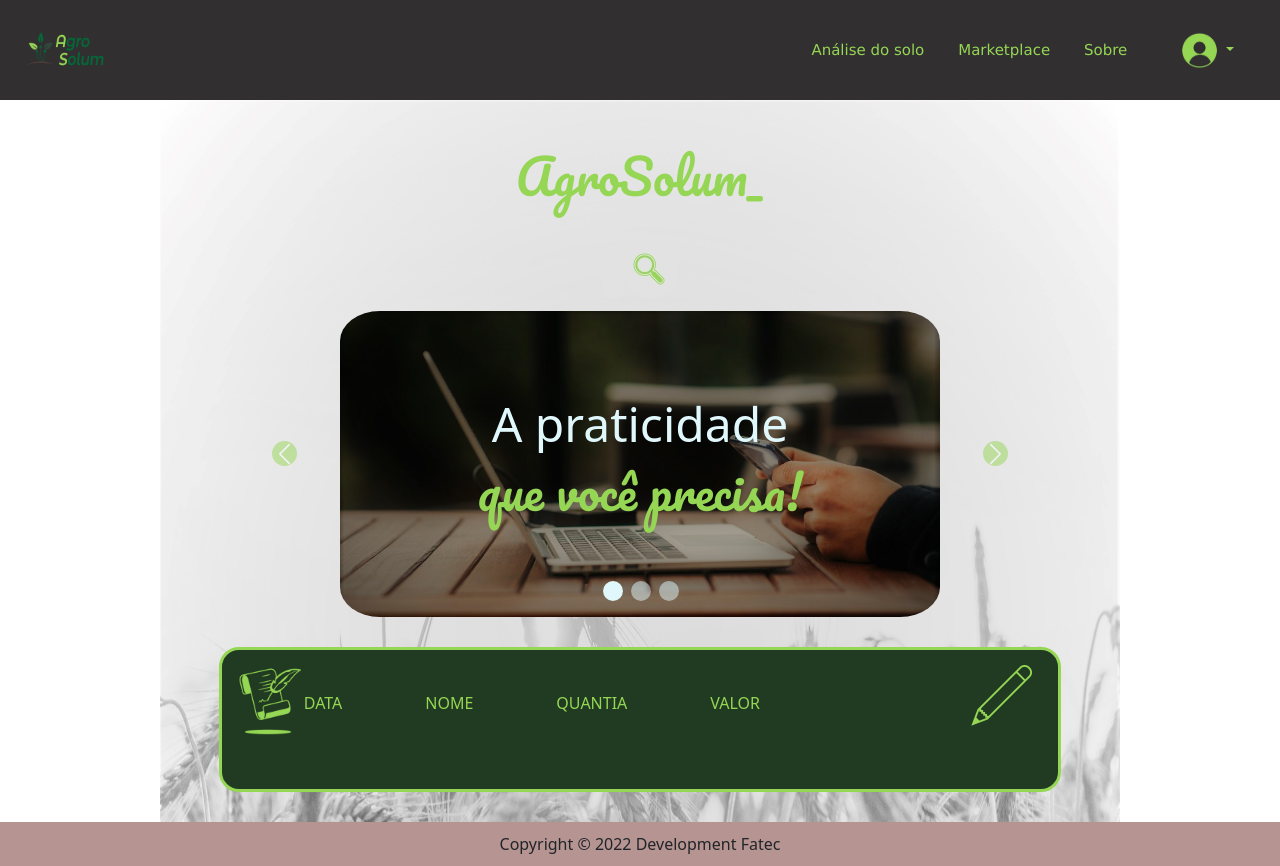
After one commit to Glrodrigo/PI_3Semestre, a Django app: page /resultado_DB in a window 1280 px wide. The commit adds this page. Run offline with Django 4.2, Linux system fonts and the light colour scheme; data that the repository does not hold is empty.

Commit message:
Resultado_DB

```diff
--- a/Code/AgroSolum/core/templates/Pesquisar.html
+++ b/Code/AgroSolum/core/templates/Pesquisar.html
@@ -41,7 +41,8 @@
 
                 </div>
                 <section class="find">
-                    <form method="POST" action="Resultado.php">
+                    <form method="POST" action="/resultado_DB">
+                      {% csrf_token %}
                       <input type="text" id="find-text" name="lupa" placeholder="Pesquisar..." name="Search" required autofocus/>
                       <input type="submit" id="buttonS" value=""/>
                     </form>
--- /dev/null
+++ b/Code/AgroSolum/core/templates/Resultado_DB.html
@@ -0,0 +1,126 @@
+{% load static %}
+<!DOCTYPE html>
+<html lang="pt-br">
+<head>
+    <meta charset="UTF-8">
+    <meta http-equiv="X-UA-Compatible" content="IE=edge">
+    <meta name="viewport" content="width=device-width, initial-scale=1.0">
+    <link href="https://cdn.jsdelivr.net/npm/bootstrap@5.1.3/dist/css/bootstrap.min.css"
+    rel="stylesheet" integrity="sha384-1BmE4kWBq78iYhFldvKuhfTAU6auU8tT94WrHftjDbrCEXSU1oBoqyl2QvZ6jIW3"
+    crossorigin="anonymous">
+    <link rel="stylesheet" href="{% static 'css/style.css' %}">
+    <title>Resultado da pesquisa</title>
+</head>
+<body class="searching">
+    <header>
+    <div class="nav">
+            <a href="/"><img src="{% static 'Images/Icon.jpg' %}"></a>
+        </div>
+        <div class="nav-click">
+            <ul>
+                <a href="/cidade"><li>Análise do solo</li></a>
+                <a href="/pesquisar"><li>Marketplace</li></a>
+                <a href="/sobre"><li>Sobre</li></a>
+                <li id="perf" class="nav-item dropdown">
+                  <a class="nav-link dropdown-toggle" href="#" role="button" data-bs-toggle="dropdown" aria-expanded="false">
+                    <img src="{% static 'Images/Prof.jpg' %}"></a>
+                  </a>
+                  <ul class="dropdown-menu">
+                    <li><a class="dropdown-item" href="#">Login</a></li>
+                    <li><a class="dropdown-item" href="#">Cadastre-se</a></li>
+                    <li><a class="dropdown-item" href="#">Logout</a></li>
+                  </ul>
+                </li>
+            </ul>
+        </div>
+    </header>
+    <main class="loupe2">
+        <section class="container">
+            <section class="item">
+                <div id="name">
+
+                </div>
+                <section class="find">
+                    <form method="POST" action="Resultado.php">
+                      <input type="text" id="find-text" name="lupa" placeholder="Pesquisar..." name="Search" required autofocus/>
+                      <input type="submit" id="buttonS" value=""/>
+                    </form>
+                </section>
+            </section>
+            <section id="carouselExampleCaptions" class="carousel slide" data-bs-ride="false">
+                <div class="carousel-indicators">
+                  <button id="buttonD" type="button" data-bs-target="#carouselExampleCaptions" data-bs-slide-to="0" class="active" aria-current="true" aria-label="Slide 1"></button>
+                  <button id="buttonD" type="button" data-bs-target="#carouselExampleCaptions" data-bs-slide-to="1" aria-label="Slide 2"></button>
+                  <button id="buttonD" type="button" data-bs-target="#carouselExampleCaptions" data-bs-slide-to="2" aria-label="Slide 3"></button>
+                </div>
+                <div class="carousel-inner">
+                  <div id="img1" class="carousel-item active">
+                    <img src="{% static 'Images/PC.jpg' %}" class="" alt="...">
+                    <div class="carousel-caption d-none d-md-block">
+                      <h2>A praticidade <br></h2>
+                      <p id="p1" >que você precisa!</p>
+                    </div>
+                  </div>
+                  <div id="img1" class="carousel-item">
+                    <img src="{% static 'Images/Pap.jpg' %}" alt="...">
+                    <div class="carousel-caption d-none d-md-block">
+                      <h2>Obtendo resultado<br></h2>
+                      <p id="p1">para o seu negócio!</p>
+                    </div>
+                  </div>
+                  <div id="img1" class="carousel-item">
+                    <img src="{% static 'Images/Cred.jpg' %}" alt="...">
+                    <div class="carousel-caption d-none d-md-block">
+                      <h2>Economia financeira<br></h2>
+                      <p id="p1" >e qualidade de vida</p>
+                    </div>
+                  </div>
+                </div>
+                <button id="buttonC3" class="carousel-control-prev" type="button" data-bs-target="#carouselExampleCaptions" data-bs-slide="prev">
+                  <span class="carousel-control-prev-icon" aria-hidden="true"></span>
+                  <span class="visually-hidden">Previous</span>
+                </button>
+                <button id="buttonC4" class="carousel-control-next" type="button" data-bs-target="#carouselExampleCaptions" data-bs-slide="next">
+                  <span class="carousel-control-next-icon" aria-hidden="true"></span>
+                  <span class="visually-hidden">Next</span>
+                </button>
+            </section>
+            <section class="result">
+                <div class="paper">
+                    <img src="{% static 'Images/Paper.jpg' %}">
+                </div>
+                <div class="pencil">
+                    <img src="{% static 'Images/Pencil.jpg' %}">
+                </div>
+                <p>
+                    <table>
+                        <tr>
+                            <td id="nameA">DATA</td>
+                            <td id="nameB">NOME</td>
+                            <td id="nameC">QUANTIA</td>
+                            <td id="nameD">VALOR</td>
+                        </tr>
+                        <!-- {% for command and {} for var -->
+                        {% for item in produto %}
+                        <tr>
+                            <td> {{item.vencimento}} </td>
+                            <td> {{item.descricao}}  </td>
+                            <td> {{item.quantidade}} </td>
+                            <td> {{item.valor}}      </td>
+                            <td id="btnR"> <a href="https://lista.mercadolivre.com.br/sementes#D[A:sementes]" id="buttonR" class="btn btn-primary" >Comprar</a> </td>
+                        </tr>
+                        {% endfor %}
+                    </table>
+
+                    <br><br>
+                </p>
+            </section>
+        </section>
+    </main>
+    <footer class='centro'>Copyright &copy; 2022 Development Fatec</footer>
+    <script src="https://cdn.jsdelivr.net/npm/bootstrap@5.1.3/dist/js/bootstrap.bundle.min.js"
+    integrity="sha384-ka7Sk0Gln4gmtz2MlQnikT1wXgYsOg+OMhuP+IlRH9sENBO0LRn5q+8nbTov4+1p"
+    crossorigin="anonymous"></script>
+    <script src="{% static 'assets/Script.js' %}"></script>
+</body>
+</html>
--- a/Code/AgroSolum/core/templates/index.html
+++ b/Code/AgroSolum/core/templates/index.html
@@ -14,7 +14,7 @@
 <body class="principal">
     <header>
         <div class="nav">
-            <a href="/"><img src="{% static 'Images/Icon.png' %}"></a>
+            <a href="/"><img src="{% static 'Images/Icon.jpg' %}"></a>
         </div>
         <section class="find1">
           <form method="POST" action="Pages/Resultado.php">
--- a/Code/AgroSolum/core/urls.py
+++ b/Code/AgroSolum/core/urls.py
@@ -10,4 +10,5 @@ urlpatterns = [
     path('analise', views.retorna_analise),
     path('cidade', views.retorna_cidade),
     path('resultado', views.retorna_resultado),
+    path('resultado_DB', views.retorna_resultadoDB),
 ]
--- a/Code/AgroSolum/core/views.py
+++ b/Code/AgroSolum/core/views.py
@@ -1,4 +1,5 @@
 from django.shortcuts import render
+from .models import Produtos
 
 # Create your views here.
 
@@ -25,3 +26,7 @@ def retorna_cidade(request):
 
 def retorna_resultado(request):
     return render(request, 'Resulta_API.html')
+
+def retorna_resultadoDB(request):
+    produto = Produtos.objects.all()
+    return render(request, "Resultado_DB.html", {"produto": produto})
```
